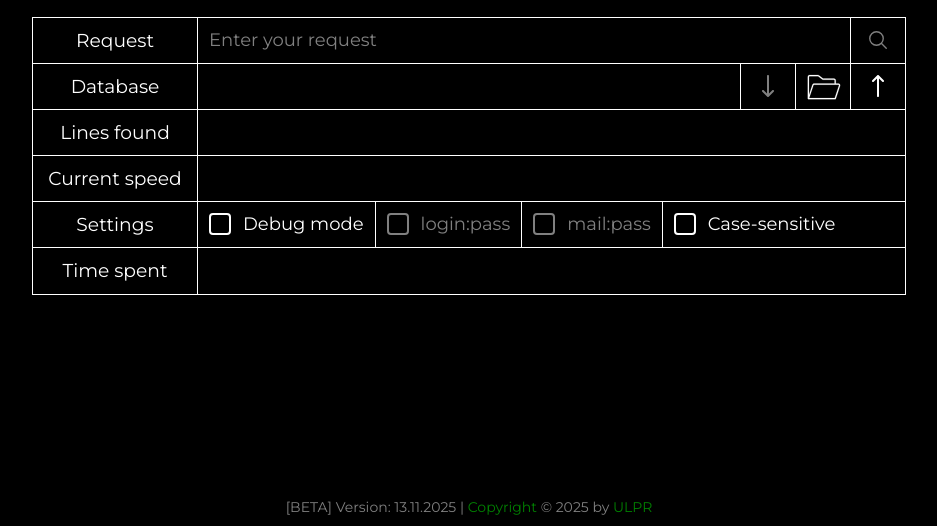
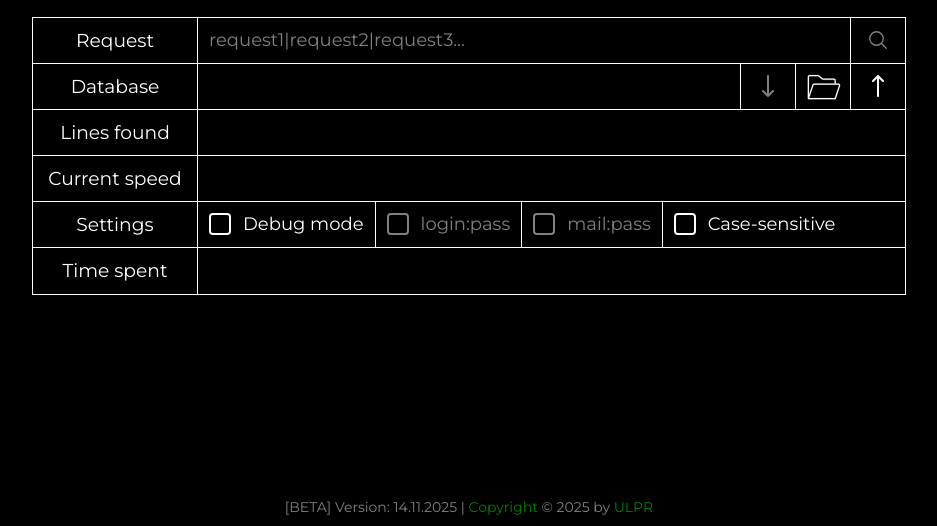
Before and after one commit to ulpr/ulpr.github.io, a plain HTML site: page index.html in a window 1280 px wide. Shown: the part 274-800 px from the top of the page, without its empty margins (171-1108 px from the left). Drawn offline with Linux system fonts and the light colour scheme.

Commit message:
Update index.html
added multiple request search

```diff
--- a/index.html
+++ b/index.html
@@ -18,7 +18,7 @@
                     <div class="stat-row">
                         <div class="stat-label">Request</div>
                         <div class="stat-value-grid request-grid" id="requestCell">
-                            <input id="requestInput" type="text" placeholder="Enter your request" autocomplete="off" spellcheck="false">
+                            <input id="requestInput" type="text" placeholder="request1|request2|request3..." autocomplete="off" spellcheck="false">
                             <div class="actions">
                                 <div id="searchButton" class="action-icon search-button" title="Search">
                                     <img class="search-icon" src="img/search.svg" alt="/" draggable="false">
@@ -97,7 +97,7 @@
         <input type="file" id="fileInput" style="display:none">
     </div>
     <div id="dropOverlay">Drop file to upload</div>
-    <div class="footer">[BETA] Version: 13.11.2025 | <a href="https://creativecommons.org/licenses/by-nc-sa/4.0/" target="_blank">Copyright</a> © 2025 by <a href="https://github.com/ulpr/ulpr.github.io/" target="_blank">ULPR</a></div>
+    <div class="footer">[BETA] Version: 14.11.2025 | <a href="https://creativecommons.org/licenses/by-nc-sa/4.0/" target="_blank">Copyright</a> © 2025 by <a href="https://github.com/ulpr/ulpr.github.io/" target="_blank">ULPR</a></div>
 
     <script src="js/state.js"></script>
     <script src="js/uploads.js"></script>
```
